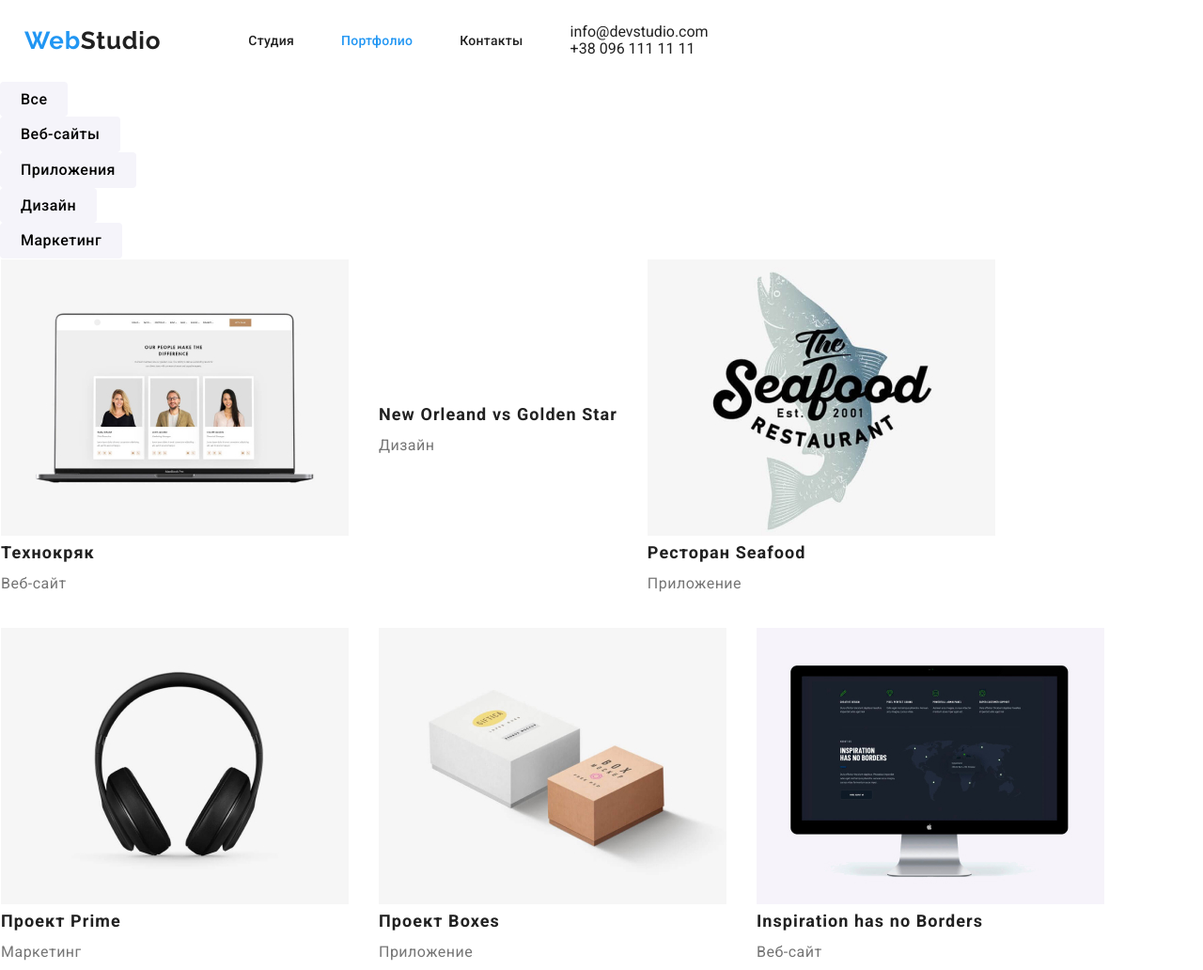
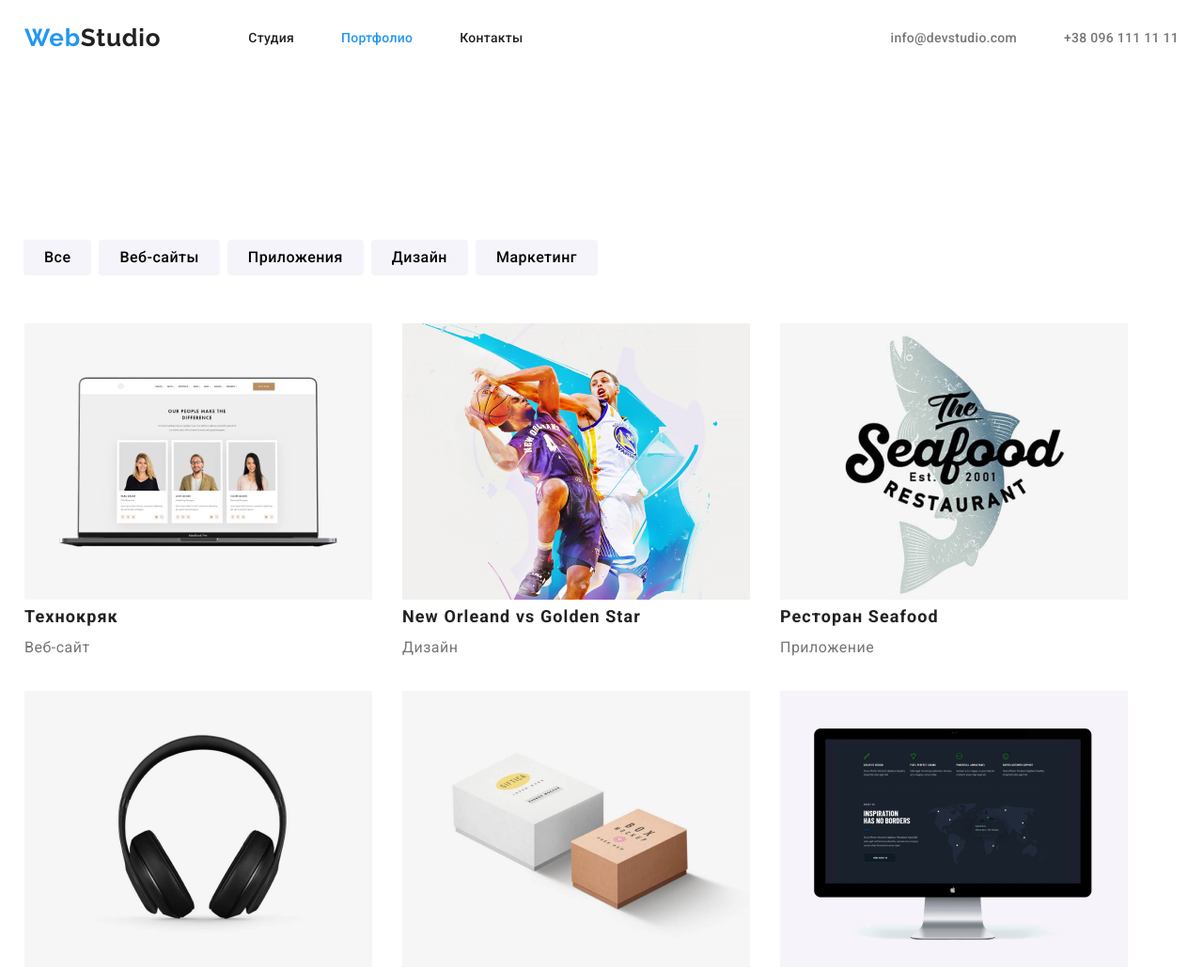
Before and after one commit to mariafedorova12/goit-markup-hw-03, a plain HTML site: page portfolio.html in a window 1280 px wide. Shown: the top 1032 px of the page at 94% size. Drawn offline with nearby package versions, Linux system fonts and the light colour scheme.

Commit message:
Update portfolio.html

```diff
--- a/portfolio.html
+++ b/portfolio.html
@@ -37,8 +37,8 @@
             </li>
           </ul>
         </nav>
-        <ul class="header-contact list">
-          <li class="contact-information in-header">
+        <ul class="contact-item list">
+          <li class="contact-item">
             <a
               class="mailto-link link"
               href="mailto:info@devstudio.com"
@@ -46,7 +46,7 @@
               >info@devstudio.com</a
             >
           </li>
-          <li class="contact-information in-header">
+          <li class="contact-item">
             <a class="tel-link link" href="tel:+380961111111"
               >+38 096 111 11 11</a
             >
@@ -56,24 +56,27 @@
     </header>
     <main>
       <section>
+        <div class="portfolio container">
           <h1 class="portfolio"></h1>
-        <ul>
-          <li class="portfolio list">
+          <ul class="item">
+            <li class="portfolio-item list">
               <button class="button" type="button">Все</button>
             </li>
-          <li class="portfolio list">
+            <li class="portfolio-item list">
               <button class="button" type="button">Веб-сайты</button>
             </li>
-          <li class="portfolio list">
+            <li class="portfolio-item list">
               <button class="button" type="button">Приложения</button>
             </li>
-          <li class="portfolio list">
+            <li class="portfolio-item list">
               <button class="button" type="button">Дизайн</button>
             </li>
-          <li class="portfolio list">
+            <li class="portfolio-item list">
               <button class="button" type="button">Маркетинг</button>
             </li>
           </ul>
+        </div>
+        <div class="portfolio container">
           <h2 class="visually-hidden"></h2>
           <ul class="services-list list">
             <li class="services-list-item">
@@ -90,7 +93,15 @@
               <p class="portfolio-title-description">Веб-сайт</p>
             </li>
             <li class="services-list-item">
-            <a class="link" href="">
+              <a class="link" href=""
+                ><img
+                  class="services-img"
+                  src="./images/portfolio/poster-2.jpg"
+                  alt="Постер"
+                  width="370"
+                  height="294"
+                  *
+                />
                 <h3 class="portfolio-title" lang="en">
                   New Orleand vs Golden Star
                 </h3>
@@ -164,7 +175,9 @@
                   height="294"
                 />
 
-              <h3 class="portfolio-title" lang="en">Издание Limited Edition</h3>
+                <h3 class="portfolio-title" lang="en">
+                  Издание Limited Edition
+                </h3>
                 <p class="portfolio-title-description">Дизайн</p>
               </a>
             </li>
@@ -195,18 +208,31 @@
               </a>
             </li>
           </ul>
+        </div>
       </section>
     </main>
     <!--CONTACT INFORMATION-->
     <footer class="footer">
+      <div class="footer container">
         <section class="footer-information">
+          <div class="Web">
             <a class="logo-title link" href="">
               Web<span class="logo-title-down">Studio</span>
             </a>
-        <address class="adress">
-          <p class="adress-item">г. Киев, пр-т Леси Украинки, 26</p>
-          <ul class="footer-contact list">
-            <li class="contact-information in-footer">
+          </div>
+          <ul class="contact list">
+            <li class="contact-list-item">
+              <a
+                class="contact-link link"
+                href="https://goo.gl/maps/QRWWJtVvQiQoxsjY8"
+                target="г. Киев, пр-т Леси Украинки, 26"
+                rel="noopener norefer"
+              >
+                г. Киев, пр-т Леси Украинки, 26</a
+              >
+            </li>
+
+            <li class="contact-list-item">
               <a
                 class="mailto-link link"
                 href="mailto:info@devstudio.com"
@@ -214,14 +240,14 @@
                 >info@devstudio.com</a
               >
             </li>
-            <li class="contact-information in-footer">
+            <li class="contact-list-item">
               <a class="tel-link link" href="tel:+380961111111"
                 >+38 096 111 11 11</a
               >
             </li>
           </ul>
-        </address>
         </section>
+      </div>
     </footer>
   </body>
 </html>
```
Lines whose indentation alone changed are shown as unchanged.
